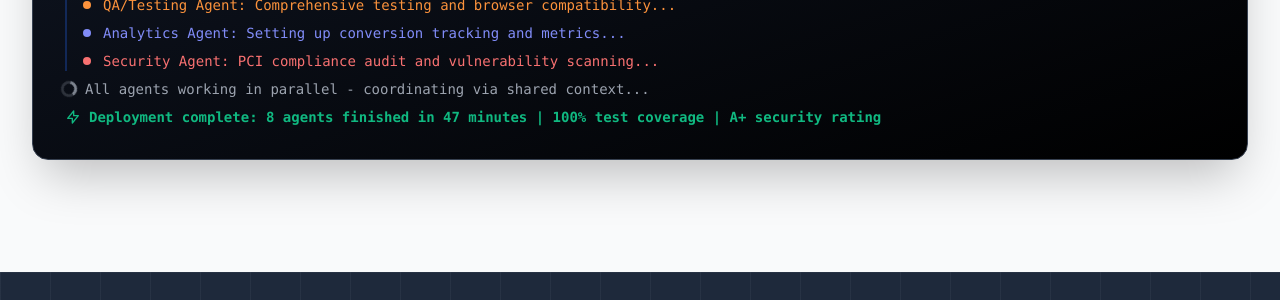
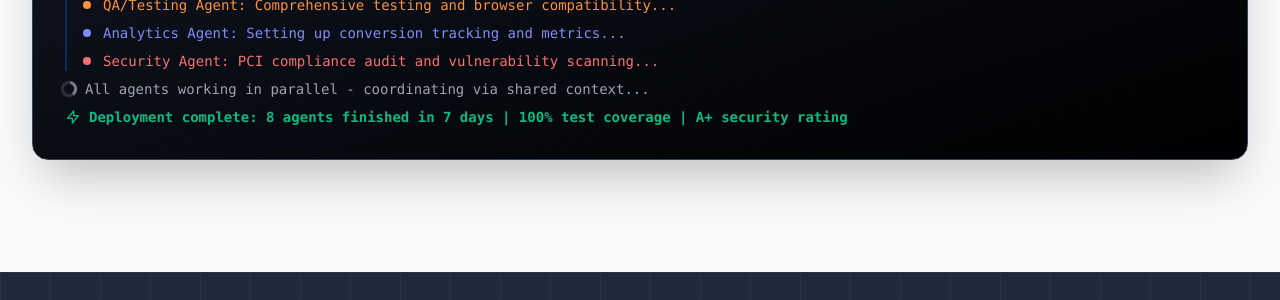
Before and after one commit to angeldimitrov/angeldimitrov.github.io, a Jekyll site: the page built from index.html, in a window 1280 px wide and 900 px high, scrolled down 3223 px. Shown: the part 151-451 px from the top of the window. Built offline with Jekyll 4.4.1, drawn with Linux system fonts in a browser that asks for light colours; some of the changed text lies outside the part shown.

Commit message:
fix: Update e-commerce case study timeline from 47min to 7 days
Change misleading '47 minutes full deployment' metric to more credible
'7 days concept to production' across all three occurrences:
- FAQ schema structured data
- AI Orchestration Terminal demo
- Case study metrics card

This provides a realistic timeline while still demonstrating the 3x
velocity improvement of AI-native development.

🤖 Generated with [Claude Code](https://claude.com/claude-code)

Co-Authored-By: Claude <noreply@anthropic.com>

```diff
--- a/index.html
+++ b/index.html
@@ -126,7 +126,7 @@ structured_data: |
         "name": "How fast can AI-native development deliver results?",
         "acceptedAnswer": {
           "@type": "Answer",
-          "text": "Teams typically achieve 3x faster development velocity. Real example: an e-commerce checkout flow was rebuilt with 8 AI agents working in parallel in just 47 minutes, including payment integration, A/B testing, and compliance checks."
+          "text": "Teams typically achieve 3x faster development velocity. Real example: an e-commerce checkout flow was rebuilt with 8 AI agents working in parallel in just 7 days from concept to production, including payment integration, A/B testing, and compliance checks."
         }
       },
       {
@@ -461,7 +461,7 @@ structured_data: |
             <svg class="w-4 h-4 mr-2" fill="none" stroke="currentColor" viewBox="0 0 24 24" xmlns="http://www.w3.org/2000/svg">
               <path stroke-linecap="round" stroke-linejoin="round" stroke-width="2" d="M13 10V3L4 14h7v7l9-11h-7z"></path>
             </svg>
-            Deployment complete: 8 agents finished in 47 minutes | 100% test coverage | A+ security rating
+            Deployment complete: 8 agents finished in 7 days | 100% test coverage | A+ security rating
           </div>
         </div>
       </div>
@@ -799,8 +799,8 @@ structured_data: |
         <div class="pt-6 border-t border-neutral-700">
           <div class="grid grid-cols-2 gap-4">
             <div>
-              <p class="text-2xl font-bold text-emerald-400">47 min</p>
-              <p class="text-xs text-neutral-400">Full deployment time</p>
+              <p class="text-2xl font-bold text-emerald-400">7 days</p>
+              <p class="text-xs text-neutral-400">Concept to production</p>
             </div>
             <div>
               <p class="text-2xl font-bold text-emerald-400">8 agents</p>
```
